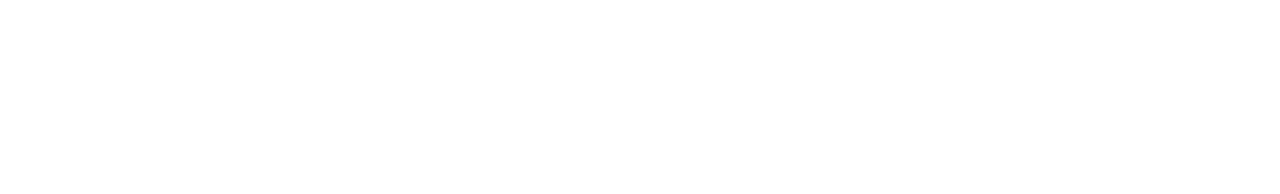
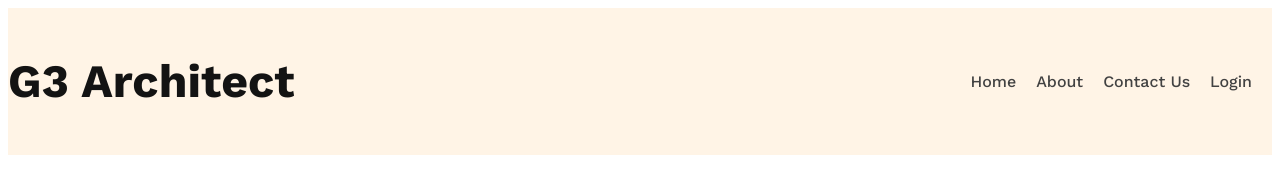
Before and after one commit to itrazib/g3-architect-website, a plain HTML site: page index.html in a window 1280 px wide. Drawn offline with nearby package versions, Linux system fonts and the light colour scheme.

Commit message:
added a navbar

```diff
--- a/index.html
+++ b/index.html
@@ -6,7 +6,23 @@
     <title>G3 Architect Website </title>
     <link rel="stylesheet" href="styles/architect.css">
 </head>
-<body>
+<body class="work-sans-font">
+    <header>
+       <nav class="nav-bar display-flex primary-width">
+           <h3 class="nav-title text-dark-light">G3 Architect</h3>
+           <ul class="nav-links display-flex ">
+            <li class="nav-item "><a href="" class="nav-link text-gray">Home</a></li>
+            <li class="nav-item "><a href="" class="nav-link text-gray">About</a></li>
+            <li class="nav-item "><a href="" class="nav-link text-gray">Contact Us</a></li>
+            <li class="nav-item "><a href="" class="nav-link text-gray">Login</a></li>
+           </ul>
+       </nav>
+    </header>
+    <main>
 
+    </main>
+    <footer>
+
+    </footer>
 </body>
 </html>
--- a/styles/architect.css
+++ b/styles/architect.css
@@ -0,0 +1,46 @@
+/* font style */
+@import url('https://fonts.googleapis.com/css2?family=Work+Sans:ital,wght@0,100..900;1,100..900&display=swap');
+
+
+.work-sans-font {
+  font-family: "Work Sans", sans-serif;
+  font-optical-sizing: auto;
+  font-weight: 500;
+  font-style: normal;
+}
+/* shared style */
+.display-flex{
+    display: flex;
+}
+.primary-width{
+     max-width: 1440px;
+     margin: 0px auto;
+}
+/* dark - o2 */
+.text-gray{
+    color: #424242;
+}
+/* dark - 01 */
+.text-dark-light{
+    color: #131313;
+}
+
+/* NAv bar style */
+header{
+   background-color: rgba(255, 144, 14, 0.1);
+}
+.nav-bar{
+    justify-content: space-between;
+    align-items: center;
+}
+.nav-links{
+     list-style: none;
+}
+.nav-link{
+    text-decoration: none;
+    margin-right: 20px;
+}
+.nav-title{
+    font-size: 2.9rem;
+    font-weight: 700;
+}
```
